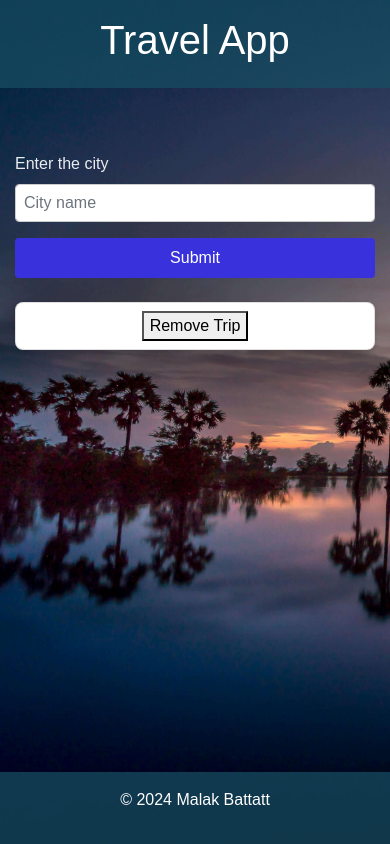
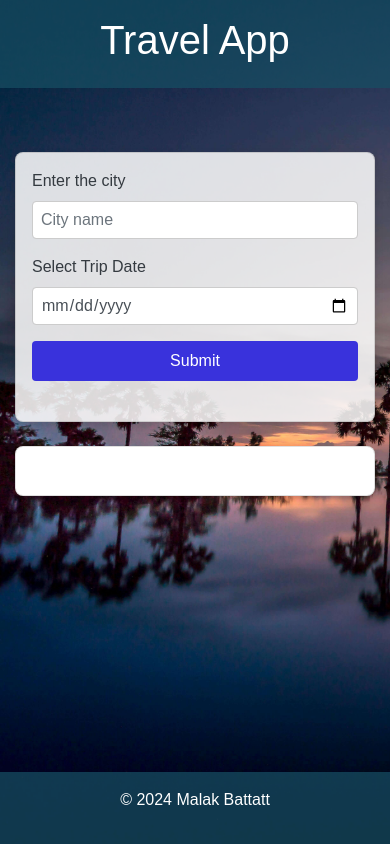
Before and after one commit to malakbattat/FEND-Capstone-Travel-App, a website built with webpack: page src/client/views/index.html in a window 390 px wide. Built offline with nearby package versions, Linux system fonts and the light colour scheme.

Commit message:
card design implemented

```diff
--- a/src/client/js/app.js
+++ b/src/client/js/app.js
@@ -1,5 +1,7 @@
+// Placeholder for travel data
 const travelData = {
   city: '',
+  date: '',
   country: '',
   latitude: '',
   longitude: '',
@@ -12,6 +14,7 @@ async function handleSubmit(event) {
   event.preventDefault();
 
   const city = document.getElementById('city').value;
+  const date = document.getElementById('date').value;
 
   try {
     console.log('Sending request to Geonames API');
@@ -31,6 +34,7 @@ async function handleSubmit(event) {
 
     // Updating travelData with Geonames data
     travelData.city = city;
+    travelData.date = date;
     travelData.country = countryName;
     travelData.latitude = lat;
     travelData.longitude = lng;
@@ -47,8 +51,10 @@ async function handleSubmit(event) {
     const weatherData = await weatherResponse.json();
     const forecast = weatherData.data[0];
 
+    // Updating travelData with Weatherbit data
     travelData.weather = forecast.weather.description;
 
+    // Fetch image from Pixabay API
     const pixabayResponse = await fetch('/api/pixabay', {
       method: 'POST',
       headers: { 'Content-Type': 'application/json' },
@@ -60,18 +66,24 @@ async function handleSubmit(event) {
     const pixabayData = await pixabayResponse.json();
     const imageUrl = pixabayData.webformatURL;
 
+    // Updating travelData with Pixabay data
     travelData.imageUrl = imageUrl;
 
+    // Update the UI with fetched data and show the Remove Trip button
     document.getElementById('results').innerHTML = `
-      <h2>Trip to ${city}, ${countryName}</h2>
+      <h2>Trip to ${city}, ${countryName} on ${date}</h2>
       <p>Latitude: ${lat}, Longitude: ${lng}</p>
       <p>Weather: ${forecast.weather.description}, Temp: ${forecast.temp}°C</p>
       <img src="${imageUrl}" alt="Image of ${city}">
       <button id="remove-trip" class="btn btn-danger">Remove Trip</button>
     `;
 
-    // Add event listener to remove trip button
-    document.getElementById('remove-trip').addEventListener('click', removeTrip);
+    // Ensure the Remove Trip button exists before accessing it
+    const removeButton = document.getElementById('remove-trip');
+    if (removeButton) {
+      removeButton.style.display = 'block';
+      removeButton.addEventListener('click', removeTrip);
+    }
 
   } catch (error) {
     console.error('Error:', error);
@@ -81,11 +93,17 @@ async function handleSubmit(event) {
 
 // Function to remove the trip
 function removeTrip() {
+  // Clear the travelData object
   for (let key in travelData) {
     travelData[key] = '';
   }
 
+  // Clear the UI and hide the Remove Trip button
   document.getElementById('results').innerHTML = '';
+  const removeButton = document.getElementById('remove-trip');
+  if (removeButton) {
+    removeButton.style.display = 'none';
+  }
 }
 
 export { handleSubmit, travelData };
--- a/src/client/styles/style.scss
+++ b/src/client/styles/style.scss
@@ -11,7 +11,7 @@ body {
 }
 
 header, footer {
-    background-color:rgb(23 78 99 / 72%);
+  background-color: rgb(23 78 99 / 72%);
 }
 
 main {
@@ -21,34 +21,42 @@ body {
   padding: 2rem;
 }
 
+.card {
+  background-color: rgba(255, 255, 255, 0.85);
+  border-radius: 8px;
+  box-shadow: 0 4px 8px rgba(0, 0, 0, 0.1);
+  margin-bottom: 2rem;
+}
+
+.card-body {
+  padding: 1.5rem;
+}
+
 #form {
   .form-group {
     label {
-        color:#e9ecef;
+      color: #343a40;
     }
-
-      input[type="text"] {
+    input[type="text"],
+    input[type="date"] {
       padding: 0.5rem;
       margin-bottom: 1rem;
       border: 1px solid #ccc;
       border-radius: 4px;
       transition: border-color 0.3s;
-
       &:hover, &:focus {
         border-color: #28a745;
       }
     }
   }
-
   button {
     padding: 0.5rem;
-      background-color:#3932dc;
+    background-color: #3932dc;
     color: white;
     border: none;
     border-radius: 4px;
     cursor: pointer;
     transition: background-color 0.3s;
-
     &:hover {
       background-color: #170fcd;
     }
@@ -64,11 +72,9 @@ body {
   flex-direction: column;
   align-items: center;
   transition: transform 0.3s;
-
   &:hover {
     transform: scale(1.02);
   }
-
   img {
     max-width: 100%;
     height: auto;
@@ -81,8 +87,13 @@ body {
   main {
     padding: 1rem;
   }
-
+  .card {
+    margin-bottom: 1rem;
+  }
   #results {
     padding: 0.5rem;
   }
+  .card-body {
+    padding: 1rem;
   }
+}
--- a/src/client/views/index.html
+++ b/src/client/views/index.html
@@ -1,28 +1,35 @@
 <!DOCTYPE html>
 <html lang="en">
-
 <head>
   <meta charset="UTF-8">
   <title>Travel App Project</title>
   <meta name="viewport" content="width=device-width, initial-scale=1, shrink-to-fit=no">
   <link rel="stylesheet" href="https://stackpath.bootstrapcdn.com/bootstrap/4.5.2/css/bootstrap.min.css">
 </head>
-
 <body>
   <header class="text-white text-center py-3">
     <h1>Travel App</h1>
   </header>
   <main class="container mt-5">
+    <div class="card">
+      <div class="card-body">
         <form id="form" class="mb-4">
           <div class="form-group">
             <label for="city">Enter the city</label>
             <input type="text" id="city" name="city" class="form-control" placeholder="City name" required>
           </div>
+          <div class="form-group">
+            <label for="date">Select Trip Date</label>
+            <input type="date" id="date" name="date" class="form-control" required>
+          </div>
           <button type="submit" class="btn btn-warning btn-block">Submit</button>
         </form>
-    <div id="results" class="card">
-      <button id="removeTrip">Remove Trip</button>
-
+      </div>
+    </div>
+    <div id="results" class="card mt-4">
+      <div class="card-body">
+        <button id="removeTrip" class="btn btn-danger" style="display:none;">Remove Trip</button>
+      </div>
     </div>
   </main>
   <footer class="text-white text-center py-3 mt-auto">
@@ -32,5 +39,4 @@
   <script src="https://cdn.jsdelivr.net/npm/@popperjs/core@2.5.3/dist/umd/popper.min.js"></script>
   <script src="https://stackpath.bootstrapcdn.com/bootstrap/4.5.2/js/bootstrap.min.js"></script>
 </body>
-
 </html>
```
Lines whose indentation alone changed are shown as unchanged.
